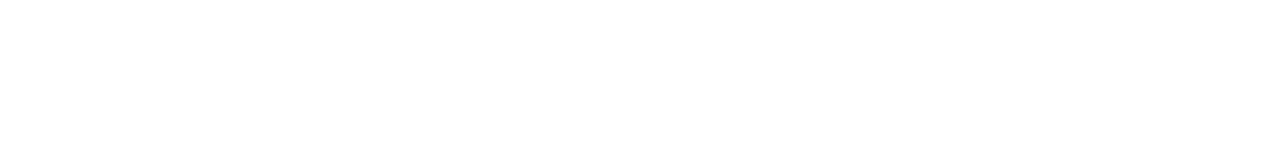
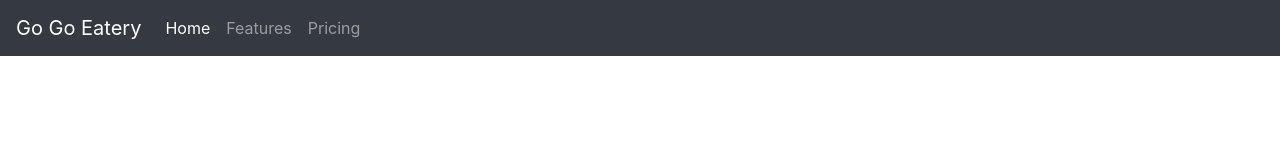
Before and after one commit to erinlevine/goGoEatery, a plain HTML site: page index.html in a window 1280 px wide. Drawn offline with nearby package versions, Linux system fonts and the light colour scheme.

Commit message:
Added a navbar

```diff
--- a/index.html
+++ b/index.html
@@ -21,7 +21,57 @@
 </head>
 
 <body>
+            <!-- Navbar Element -->
+            <nav class="navbar navbar-expand-lg navbar-dark bg-dark">
+                <a class="navbar-brand" href="#">Go Go Eatery</a>
+                <button class="navbar-toggler" type="button" data-toggle="collapse" data-target="#navbarNav" aria-controls="navbarNav" aria-expanded="false" aria-label="Toggle navigation">
+                  <span class="navbar-toggler-icon"></span>
+                </button>
+                <div class="collapse navbar-collapse" id="navbarNav">
+                  <ul class="navbar-nav">
+                    <li class="nav-item active">
+                      <a class="nav-link" href="#">Home <span class="sr-only">(current)</span></a>
+                    </li>
+                    <li class="nav-item">
+                      <a class="nav-link" href="#">Features</a>
+                    </li>
+                    <li class="nav-item">
+                      <a class="nav-link" href="#">Pricing</a>
+                    </li>
+                  </ul>
+                </div>
+              </nav>
 
+             <!-- Carousel Element-->
+
+            <!-- <div class="carouselContainer">
+              <div id="carouselExampleIndicators" class="carousel slide" data-ride="carousel">
+                    <ol class="carousel-indicators">
+                      <li data-target="#carouselExampleIndicators" data-slide-to="0" class="active"></li>
+                      <li data-target="#carouselExampleIndicators" data-slide-to="1"></li>
+                      <li data-target="#carouselExampleIndicators" data-slide-to="2"></li>
+                    </ol>
+                    <div class="carousel-inner">
+                      <div class="carousel-item active">
+                        <img class="d-block w-100" src="..." alt="First slide">
+                      </div>
+                      <div class="carousel-item">
+                        <img class="d-block w-100" src="..." alt="Second slide">
+                      </div>
+                      <div class="carousel-item">
+                        <img class="d-block w-100" src="..." alt="Third slide">
+                      </div>
+                    </div>
+                    <a class="carousel-control-prev" href="#carouselExampleIndicators" role="button" data-slide="prev">
+                      <span class="carousel-control-prev-icon" aria-hidden="true"></span>
+                      <span class="sr-only">Previous</span>
+                    </a>
+                    <a class="carousel-control-next" href="#carouselExampleIndicators" role="button" data-slide="next">
+                      <span class="carousel-control-next-icon" aria-hidden="true"></span>
+                      <span class="sr-only">Next</span>
+                    </a>
+                  </div>
+            </div> -->
 </body>
 
 
```
